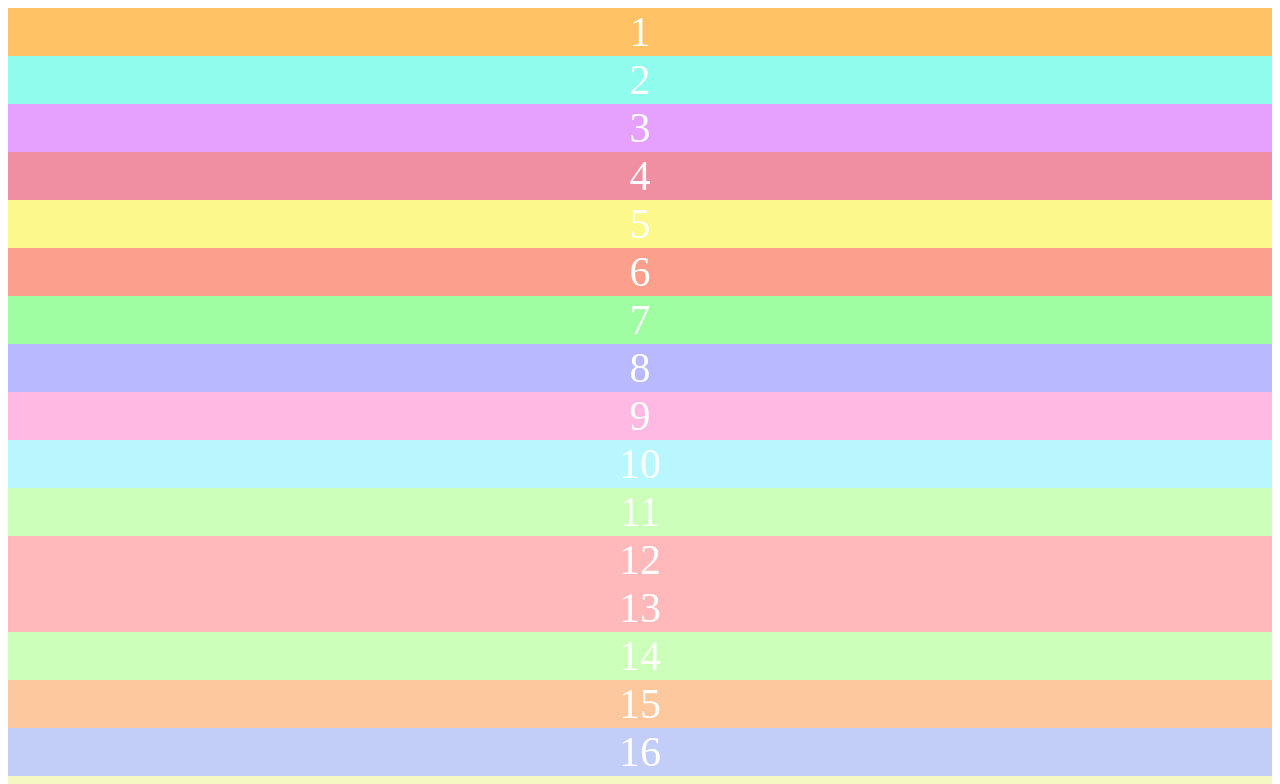
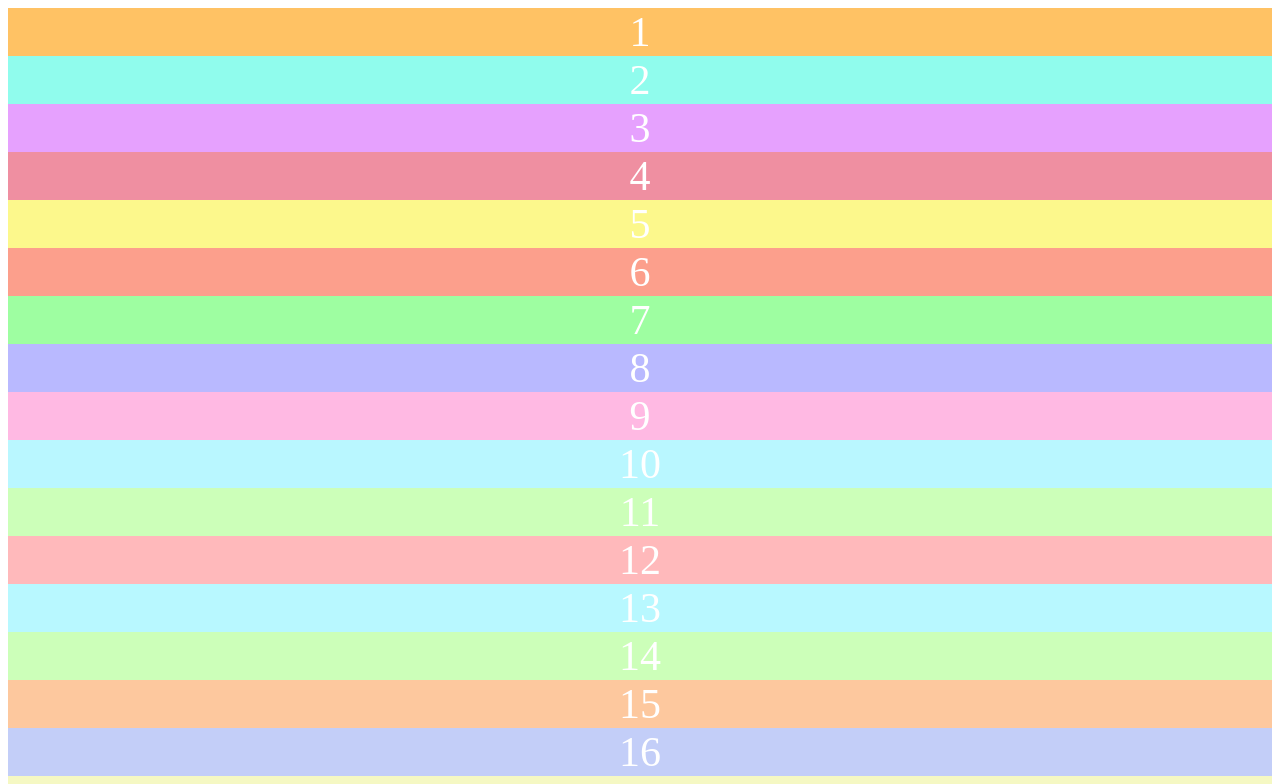
Before and after one commit to valgalandrin/super_css_pour_des_super_tests, a plain HTML site: page index.html in a window 1280 px wide. Shown: the top 784 px of the page. Drawn offline with Linux system fonts and the light colour scheme.

Commit message:
patch 1.1 13//color

```diff
--- a/style.css
+++ b/style.css
@@ -40,7 +40,7 @@
   background-color: #FFB9BB; }
 
 #thirteen {
-  background-color: #FFB9BB; }
+  background-color: #B8F8FF; }
 
 #fourteen {
   background-color: #CCFFB9; }
```
